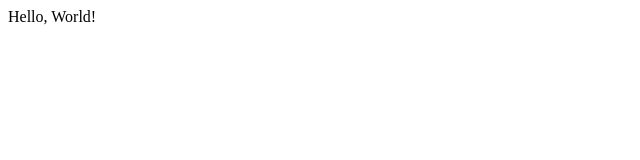
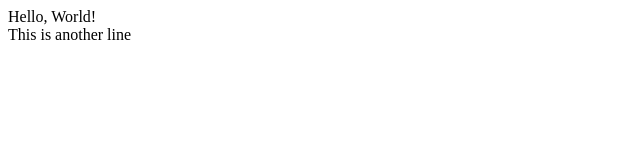
Before and after one commit to feelgreatfoodie/slledru.github.io, a plain HTML site: page index.html in a window 1280 px wide. Shown: the whole page, without its empty margins (0-640 px from the left). Drawn offline with Linux system fonts and the light colour scheme.

Commit message:
updated index.html

```diff
--- a/index.html
+++ b/index.html
@@ -1,5 +1,6 @@
 <html>
 	<p>
-  Hello, World!
+  Hello, World!<br>
+  This is another line
   </p>
 </html>
```
